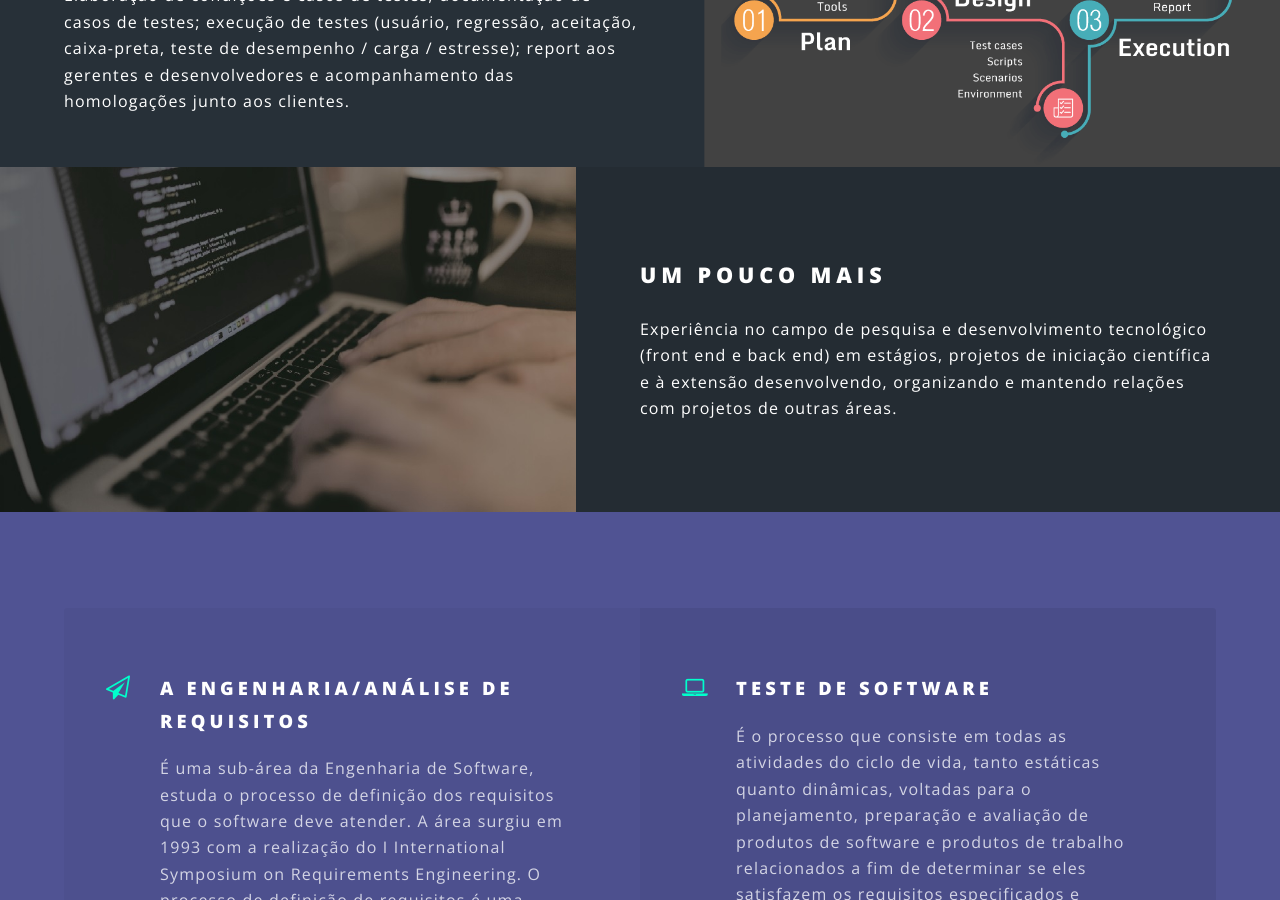
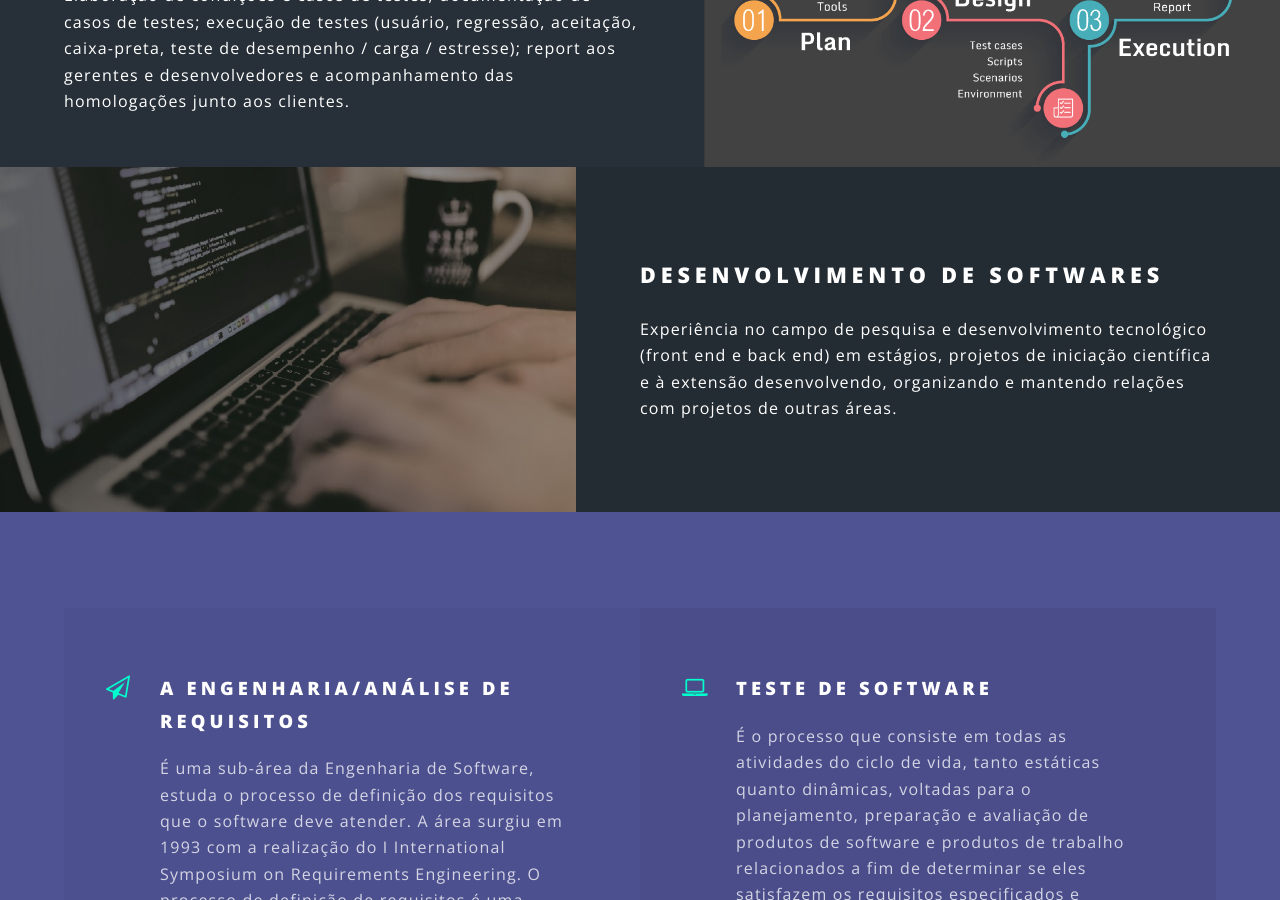
Before and after one commit to SaraFernandes/sarafernandes.github.io_sfdhgdfg, a Jekyll site: the page built from index.html, in a window 1280 px wide and 900 px high, scrolled down 2213 px. Built offline with Jekyll 4.4.1, drawn with Linux system fonts in a browser that asks for light colours.

```diff
--- a/index.html
+++ b/index.html
@@ -54,7 +54,7 @@
 
 						<section class="spotlight">
 							<div class="image"><img src="images/development.jpg" alt="" /></div><div class="content">
-								<h2>Um Pouco Mais<br/></h2>
+								<h2>Desenvolvimento de Softwares<br/></h2>
 								<p><!--Experiências no desenvolvimento de aplicações para internet (Front-End e Bac) utilizando as tecnologias mais recentes, design criativo  e responsivo (HTML, CSS, Css Frameworks {Bootstrap}, Javascript). E por que eu também trabalho com web? porque web é incrível e há facilidade em aprender cada dia mais-->Experiência no campo de pesquisa e desenvolvimento tecnológico (front end e back end) em estágios, projetos de iniciação científica e à extensão desenvolvendo, organizando e mantendo relações com projetos de outras áreas.</p>							</div>
 						</section>
 					</section>
```
